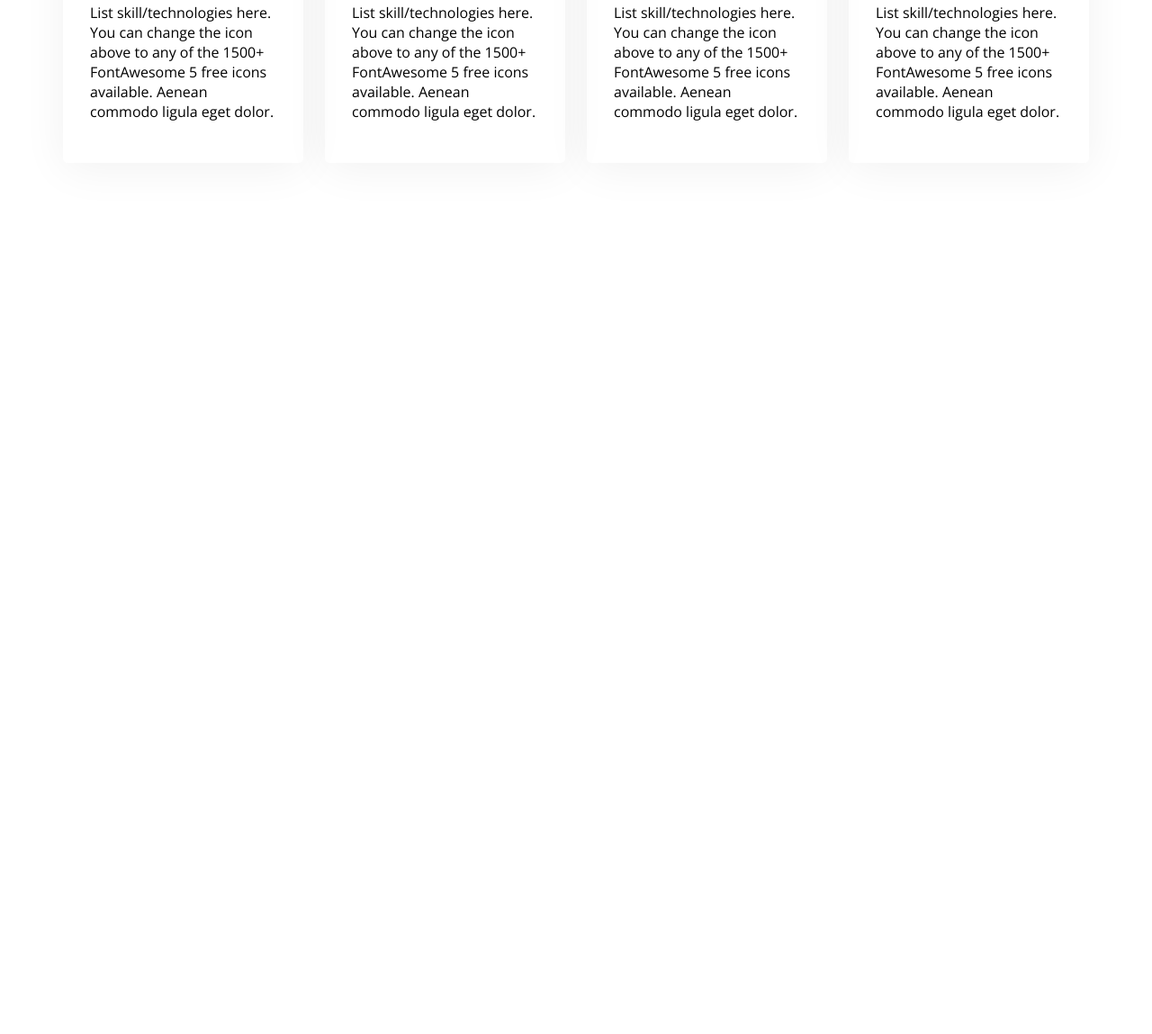
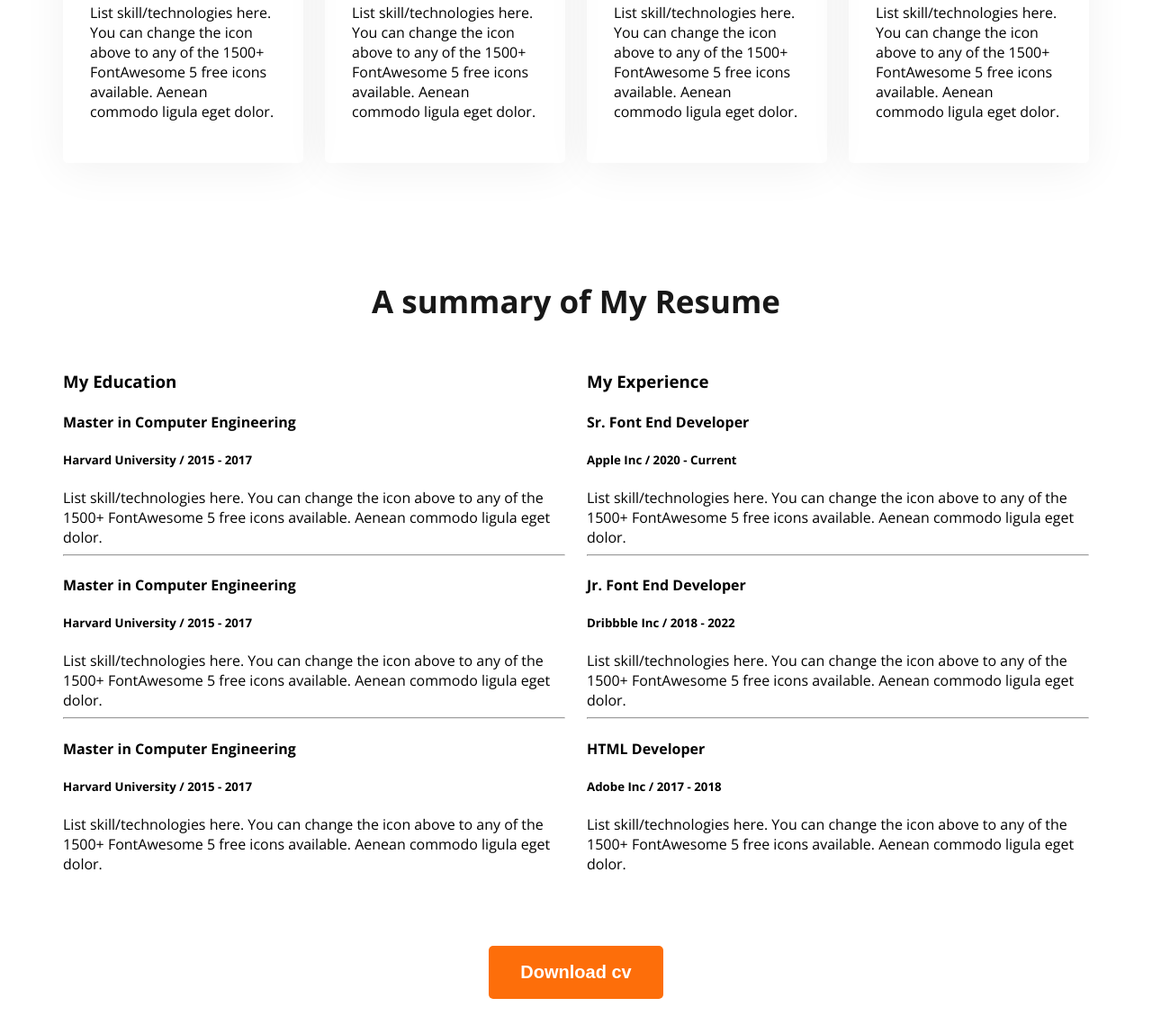
Before and after one commit to Nidan73/web-portfolio, a plain HTML site: page index.html in a window 1280 px wide. Shown: the part 2062-3211 px from the top of the page at 90% size. Before the commit the page ends 2373 px from the top, so only its background shows below. Drawn offline with nearby package versions, Linux system fonts and the light colour scheme.

Commit message:
i have added the resume sec

```diff
--- a/index.html
+++ b/index.html
@@ -67,7 +67,6 @@
           </div>
         </div>
       </section>
-
       <section class="skill">
         <h3 class="section-title">What I do</h3>
         <p class="section-desc">
@@ -127,6 +126,84 @@
           </div>
         </div>
       </section>
+      <section class="Resume">
+        <h3 class="section-title text-center">A summary of My Resume</h3>
+        <div class="resume-container">
+          <div class="resume-column">
+            <h3 class="resume-column-title">My Education</h3>
+            <div class="experience">
+              <h4 class="experience-title">Master in Computer Engineering</h4>
+              <h5 class="experience-sub-title">
+                Harvard University / 2015 - 2017
+              </h5>
+              <div class="experience-desc">
+                List skill/technologies here. You can change the icon above to
+                any of the 1500+ FontAwesome 5 free icons available. Aenean
+                commodo ligula eget dolor.
+              </div>
+            </div>
+            <hr />
+            <div class="experience">
+              <h4 class="experience-title">Master in Computer Engineering</h4>
+              <h5 class="experience-sub-title">
+                Harvard University / 2015 - 2017
+              </h5>
+              <div class="experience-desc">
+                List skill/technologies here. You can change the icon above to
+                any of the 1500+ FontAwesome 5 free icons available. Aenean
+                commodo ligula eget dolor.
+              </div>
+            </div>
+            <hr />
+            <div class="experience">
+              <h4 class="experience-title">Master in Computer Engineering</h4>
+              <h5 class="experience-sub-title">
+                Harvard University / 2015 - 2017
+              </h5>
+              <div class="experience-desc">
+                List skill/technologies here. You can change the icon above to
+                any of the 1500+ FontAwesome 5 free icons available. Aenean
+                commodo ligula eget dolor.
+              </div>
+            </div>
+          </div>
+          <div class="resume-column">
+            <h3 class="resume-column-title">My Experience</h3>
+            <div class="experience">
+              <h4 class="experience-title">Sr. Font End Developer</h4>
+              <h5 class="experience-sub-title">Apple Inc / 2020 - Current</h5>
+              <div class="experience-desc">
+                List skill/technologies here. You can change the icon above to
+                any of the 1500+ FontAwesome 5 free icons available. Aenean
+                commodo ligula eget dolor.
+              </div>
+            </div>
+            <hr />
+            <div class="experience">
+              <h4 class="experience-title">Jr. Font End Developer</h4>
+              <h5 class="experience-sub-title">Dribbble Inc / 2018 - 2022</h5>
+              <div class="experience-desc">
+                List skill/technologies here. You can change the icon above to
+                any of the 1500+ FontAwesome 5 free icons available. Aenean
+                commodo ligula eget dolor.
+              </div>
+            </div>
+            <hr />
+            <div class="experience">
+              <h4 class="experience-title">HTML Developer</h4>
+              <h5 class="experience-sub-title">Adobe Inc / 2017 - 2018</h5>
+              <div class="experience-desc">
+                List skill/technologies here. You can change the icon above to
+                any of the 1500+ FontAwesome 5 free icons available. Aenean
+                commodo ligula eget dolor.
+              </div>
+            </div>
+          </div>
+        </div>
+        <div style="margin-top: 80px" class="text-center">
+          <button class="button-primary">Download cv</button>
+        </div>
+      </section>
     </main>
     <footer></footer>
   </body>
--- a/style/style.css
+++ b/style/style.css
@@ -75,6 +75,9 @@ nav ul li a {
   height: 676px;
   width: 584px;
 }
+.text-center {
+  text-align: center;
+}
 .section-title {
   font: bold;
   font-size: 35px;
@@ -128,3 +131,8 @@ main section {
   gap: 24px;
   margin-top: 50px;
 }
+.resume-container {
+  display: flex;
+  justify-content: space-around;
+  gap: 24px;
+}
```
